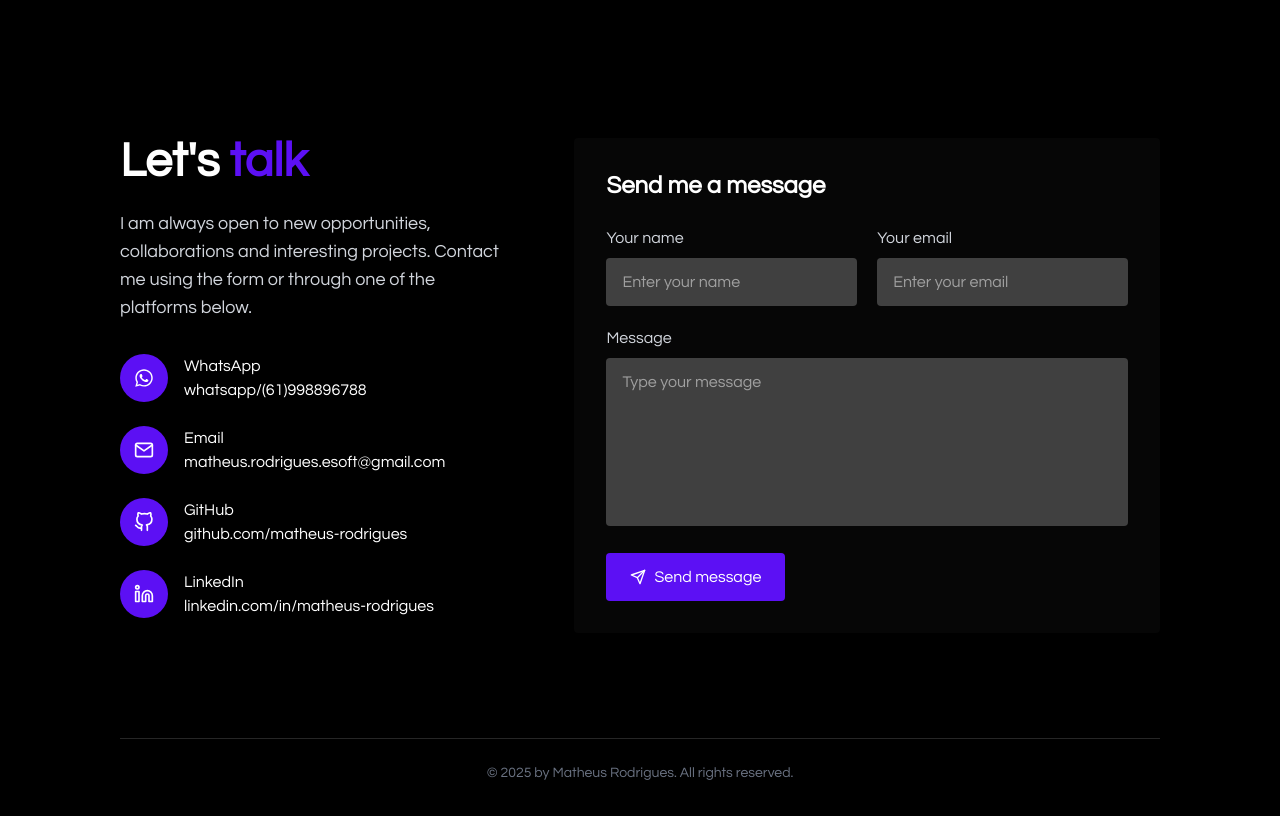
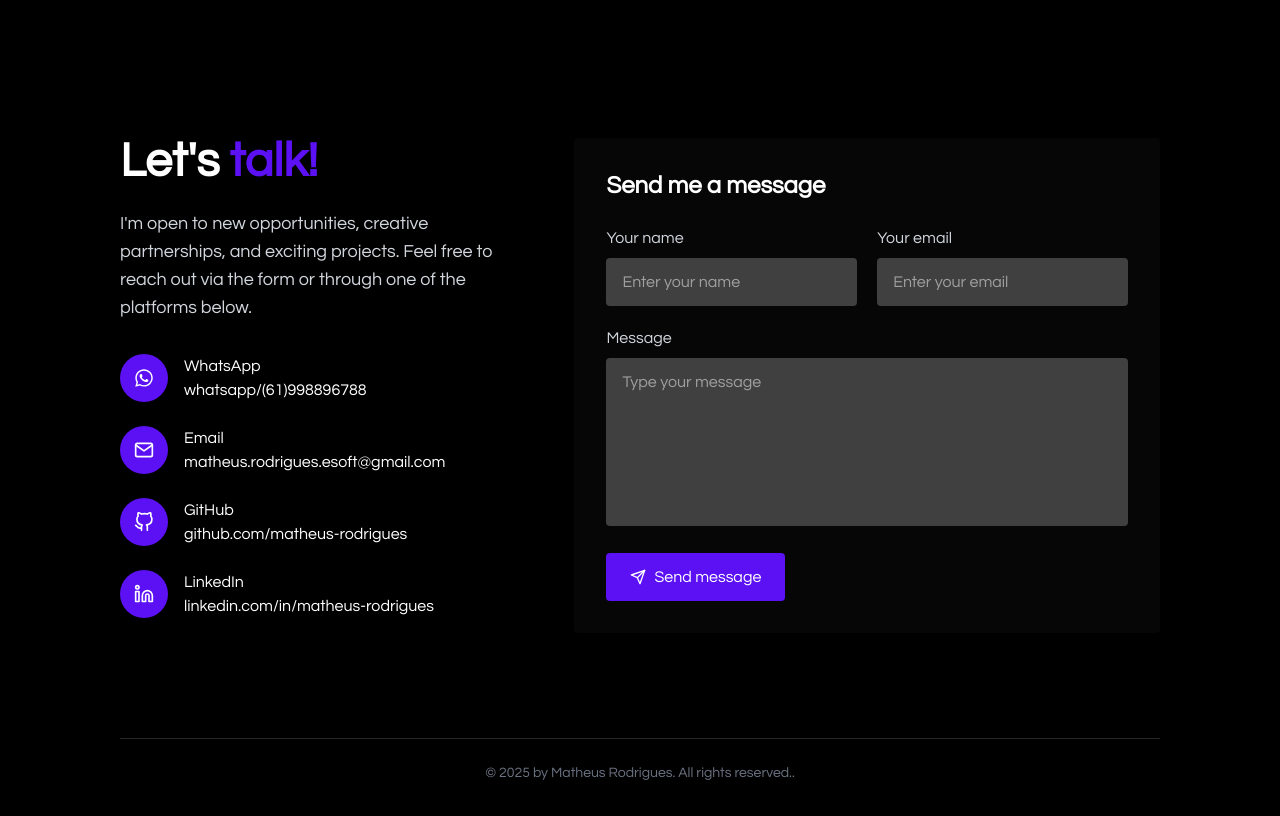
Before and after one commit to MatheusRodriguesEsoft/web-profile, a Next.js app: page / in a window 1280 px wide. Shown: the part 2520-3336 px from the top of the page. Built offline with nearby package versions, Linux system fonts and the light colour scheme.

Commit message:
update 06-06-2025

```diff
--- a/src/components/CardWork.tsx
+++ b/src/components/CardWork.tsx
@@ -31,19 +31,19 @@ export const CardWork = ({ work, lang }: CardWorkProps) => {
             className="bg-(--color-default) hover:bg-(--color-default-hover) text-white px-3 py-1 rounded text-sm duration-300 ease-in-out"
             target="_blank"
           >
-            {translation.works.seeProject}
+            {translation.workCard.seeProject}
           </Link>
           <Link
             href={work.repo}
             className="bg-gray-700 hover:bg-gray-800 text-white px-3 py-1 rounded text-sm duration-300 ease-in-out"
             target="_blank"
           >
-            {translation.works.repository}
+            {translation.workCard.repository}
           </Link>
         </div>
         <div className="mt-2">
           <p className="text-sm text-gray-300 mb-2">
-            {translation.works.skills}:
+            {translation.workCard.skills}:
           </p>
           <ul className="flex flex-wrap gap-2">
             {work.skills.map((skill) => (
--- a/src/components/ContactsSection.tsx
+++ b/src/components/ContactsSection.tsx
@@ -4,12 +4,14 @@ import { ActionsContext } from "@/context/ActionsContext";
 import { FiMail, FiGithub, FiLinkedin, FiSend } from "react-icons/fi";
 import { FaWhatsapp } from "react-icons/fa";
 import emailjs from "emailjs-com";
+import { getTranslation } from "@/resources/lang";
 
 export const ContactsSection = () => {
-  const { sectionRefs } = useContext(ActionsContext);
+  const { sectionRefs, lang } = useContext(ActionsContext);
   const currentYear = new Date().getFullYear();
   const formRef = useRef<HTMLFormElement>(null);
   const [loading, setLoading] = useState(false);
+  const translation = getTranslation(lang);
 
   const sendEmail = (e: React.FormEvent<HTMLFormElement>) => {
     e.preventDefault();
@@ -25,12 +27,11 @@ export const ContactsSection = () => {
         process.env.NEXT_PUBLIC_EMAILJS_PUBLIC_KEY!
       )
       .then(() => {
-        alert("Mensagem enviada com sucesso!");
+        alert(translation.contacts.success);
         formRef.current?.reset();
       })
-      .catch((error) => {
-        console.error("Erro ao enviar:", error);
-        alert("Erro ao enviar mensagem. Tente novamente.");
+      .catch(() => {
+        alert(translation.contacts.error);
       })
       .finally(() => setLoading(false));
   };
@@ -46,12 +47,14 @@ export const ContactsSection = () => {
           {/* Informações de contato */}
           <div className="w-full lg:w-2/5">
             <h2 className="text-4xl sm:text-5xl font-bold text-white mb-6">
-              Let&apos;s <span className="text-(--color-default)">talk</span>
+              {translation.contacts.title.split(" ")[0]}{" "}
+              <span className="text-(--color-default)">
+                {translation.contacts.title.split(" ")[1]}
+              </span>
             </h2>
+
             <p className="text-gray-300 mb-8 text-lg">
-              I am always open to new opportunities, collaborations and
-              interesting projects. Contact me using the form or through one of
-              the platforms below.
+              {translation.contacts.subtitle}
             </p>
 
             <div className="space-y-6 mb-10">
@@ -129,14 +132,14 @@ export const ContactsSection = () => {
           <div className="w-full lg:w-3/5">
             <div className="bg-neutral-950/60 rounded p-6 sm:p-8">
               <h3 className="text-2xl font-bold text-white mb-6">
-                Send me a message
+                {translation.contacts.form.title}
               </h3>
 
               <form ref={formRef} onSubmit={sendEmail} className="space-y-5">
                 <div className="grid grid-cols-1 sm:grid-cols-2 gap-5">
                   <div>
                     <label htmlFor="name" className="block text-gray-300 mb-2">
-                      Your name
+                      {translation.contacts.form.name}
                     </label>
                     <input
                       type="text"
@@ -144,12 +147,12 @@ export const ContactsSection = () => {
                       name="name"
                       required
                       className="w-full bg-neutral-700 text-white px-4 py-3 rounded focus:outline-none focus:ring-2 focus:ring-purple-600"
-                      placeholder="Enter your name"
+                      placeholder={translation.contacts.form.placeholderName}
                     />
                   </div>
                   <div>
                     <label htmlFor="email" className="block text-gray-300 mb-2">
-                      Your email
+                      {translation.contacts.form.email}
                     </label>
                     <input
                       type="email"
@@ -157,13 +160,13 @@ export const ContactsSection = () => {
                       name="email"
                       required
                       className="w-full bg-neutral-700 text-white px-4 py-3 rounded focus:outline-none focus:ring-2 focus:ring-purple-600"
-                      placeholder="Enter your email"
+                      placeholder={translation.contacts.form.placeholderEmail}
                     />
                   </div>
                 </div>
                 <div>
                   <label htmlFor="message" className="block text-gray-300 mb-2">
-                    Message
+                    {translation.contacts.form.message}
                   </label>
                   <textarea
                     id="message"
@@ -171,7 +174,7 @@ export const ContactsSection = () => {
                     required
                     rows={6}
                     className="w-full bg-neutral-700 text-white px-4 py-3 rounded focus:outline-none focus:ring-2 focus:ring-purple-600 resize-none"
-                    placeholder="Type your message"
+                    placeholder={translation.contacts.form.placeholderMessage}
                   ></textarea>
                 </div>
                 <div>
@@ -182,7 +185,11 @@ export const ContactsSection = () => {
                   >
                     <>
                       <FiSend />
-                      <span>{loading ? "Sending..." : "Send message"}</span>
+                      <span>
+                        {loading
+                          ? translation.contacts.form.sending
+                          : translation.contacts.form.send}
+                      </span>
                     </>
                   </button>
                 </div>
@@ -195,7 +202,8 @@ export const ContactsSection = () => {
         <div className="border-t border-neutral-800 py-6">
           <div className="w-full max-w-[1440px] mx-auto px-4 sm:px-6 md:px-8 lg:px-12 flex flex-col sm:flex-row justify-center items-center">
             <p className="text-sm text-gray-500 mb-4 sm:mb-0">
-              © {currentYear} by Matheus Rodrigues. All rights reserved.
+              © {currentYear} by Matheus Rodrigues.{" "}
+              {translation.contacts.footer}.
             </p>
           </div>
         </div>
--- a/src/resources/i18n/enUS.ts
+++ b/src/resources/i18n/enUS.ts
@@ -12,10 +12,33 @@ const enUS: Translations = {
     description:
       "I'm a Software Engineer currently living in Formosa - GO, Brazil. I enjoy solving complex problems and developing innovative solutions for the web, whether through websites, applications, or other digital tools. With over 5 years of experience, I've gained solid knowledge across various areas, consistently delivering practical and efficient results in my projects.",
   },
-  works: {
+  workCard: {
     seeProject: "See Project",
     repository: "Repository",
     skills: "Skills",
   },
+  contacts: {
+    title: "Let's talk!",
+    subtitle:
+      "I'm open to new opportunities, creative partnerships, and exciting projects. Feel free to reach out via the form or through one of the platforms below.",
+    whatsapp: "WhatsApp",
+    email: "Email",
+    github: "GitHub",
+    linkedin: "LinkedIn",
+    form: {
+      title: "Send me a message",
+      name: "Your name",
+      email: "Your email",
+      message: "Message",
+      placeholderName: "Enter your name",
+      placeholderEmail: "Enter your email",
+      placeholderMessage: "Type your message",
+      send: "Send message",
+      sending: "Sending...",
+    },
+    footer: "All rights reserved.",
+    success: "Message sent successfully!",
+    error: "Failed to send message. Please try again.",
+  },
 };
 export default enUS;
--- a/src/resources/i18n/esES.ts
+++ b/src/resources/i18n/esES.ts
@@ -12,10 +12,33 @@ const esES: Translations = {
     description:
       "Soy Ingeniero de Software y actualmente vivo en Formosa - GO, Brasil. Me gusta resolver problemas complejos y desarrollar soluciones innovadoras para la web, ya sea mediante sitios web, aplicaciones u otras herramientas digitales. Con más de 5 años de experiencia, he adquirido un conocimiento sólido en diversas áreas, entregando resultados prácticos y eficientes en mis proyectos.",
   },
-  works: {
+  workCard: {
     seeProject: "Ver Proyecto",
     repository: "Repositorio",
     skills: "Habilidades",
   },
+  contacts: {
+    title: "Hablemos",
+    subtitle:
+      "Estoy abierto a nuevas oportunidades, colaboraciones creativas y proyectos interesantes. No dudes en ponerte en contacto a través del formulario o por alguna de las plataformas abajo.",
+    whatsapp: "WhatsApp",
+    email: "Correo electrónico",
+    github: "GitHub",
+    linkedin: "LinkedIn",
+    form: {
+      title: "Envíame un mensaje",
+      name: "Tu nombre",
+      email: "Tu correo",
+      message: "Mensaje",
+      placeholderName: "Escribe tu nombre",
+      placeholderEmail: "Escribe tu correo",
+      placeholderMessage: "Escribe tu mensaje",
+      send: "Enviar mensaje",
+      sending: "Enviando...",
+    },
+    footer: "Todos los derechos reservados.",
+    success: "¡Mensaje enviado con éxito!",
+    error: "Error al enviar el mensaje. Intenta nuevamente.",
+  },
 };
 export default esES;
--- a/src/resources/i18n/ptBR.ts
+++ b/src/resources/i18n/ptBR.ts
@@ -12,10 +12,33 @@ const ptBr: Translations = {
     description:
       "Sou Engenheiro de Software e moro em Formosa - GO, Brasil. Gosto de resolver problemas complexos e desenvolver inovações para a internet, seja em sites, aplicativos ou outras soluções digitais. Com mais de 5 anos de experiência, adquiri amplo conhecimento em diversas áreas, entregando resultados práticos e eficientes em meus projetos.",
   },
-  works: {
+  workCard: {
     seeProject: "Ver Projeto",
     repository: "Repositório",
     skills: "Habilidades",
   },
+  contacts: {
+    title: "Vamos conversar!",
+    subtitle:
+      "Estou disponível para novas oportunidades, parcerias criativas e projetos desafiadores. Fique à vontade para entrar em contato pelo formulário ou pelas plataformas abaixo.",
+    whatsapp: "WhatsApp",
+    email: "Email",
+    github: "GitHub",
+    linkedin: "LinkedIn",
+    form: {
+      title: "Envie uma mensagem",
+      name: "Seu nome",
+      email: "Seu email",
+      message: "Mensagem",
+      placeholderName: "Digite seu nome",
+      placeholderEmail: "Digite seu email",
+      placeholderMessage: "Digite sua mensagem",
+      send: "Enviar mensagem",
+      sending: "Enviando...",
+    },
+    footer: "Todos os direitos reservados.",
+    success: "Mensagem enviada com sucesso!",
+    error: "Erro ao enviar mensagem. Tente novamente.",
+  },
 };
 export default ptBr;
--- a/src/resources/lang.ts
+++ b/src/resources/lang.ts
@@ -9,20 +9,30 @@ export interface LabelLang {
 }
 
 export interface Translations {
-  menu: {
-    home: string;
-    skills: string;
-    works: string;
-    contact: string;
-  };
-  about: {
-    greeting: string;
-    description: string;
-  };
-  works: {
-    seeProject: string;
-    repository: string;
-    skills: string;
+  menu: { home: string; skills: string; works: string; contact: string };
+  about: { greeting: string; description: string };
+  workCard: { seeProject: string; repository: string; skills: string };
+  contacts: {
+    title: string;
+    subtitle: string;
+    whatsapp: string;
+    email: string;
+    github: string;
+    linkedin: string;
+    form: {
+      title: string;
+      name: string;
+      email: string;
+      message: string;
+      placeholderName: string;
+      placeholderEmail: string;
+      placeholderMessage: string;
+      send: string;
+      sending: string;
+    };
+    footer: string;
+    success: string;
+    error: string;
   };
 }
 
```
